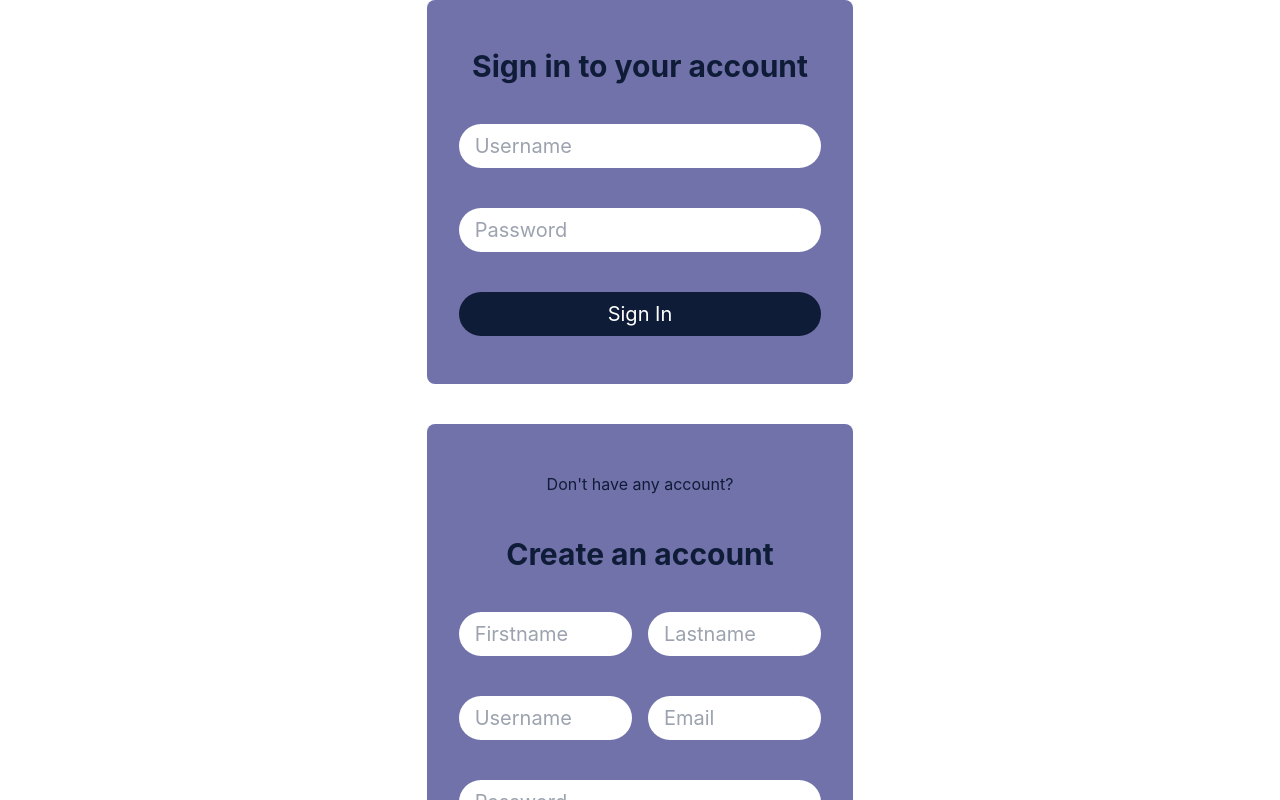
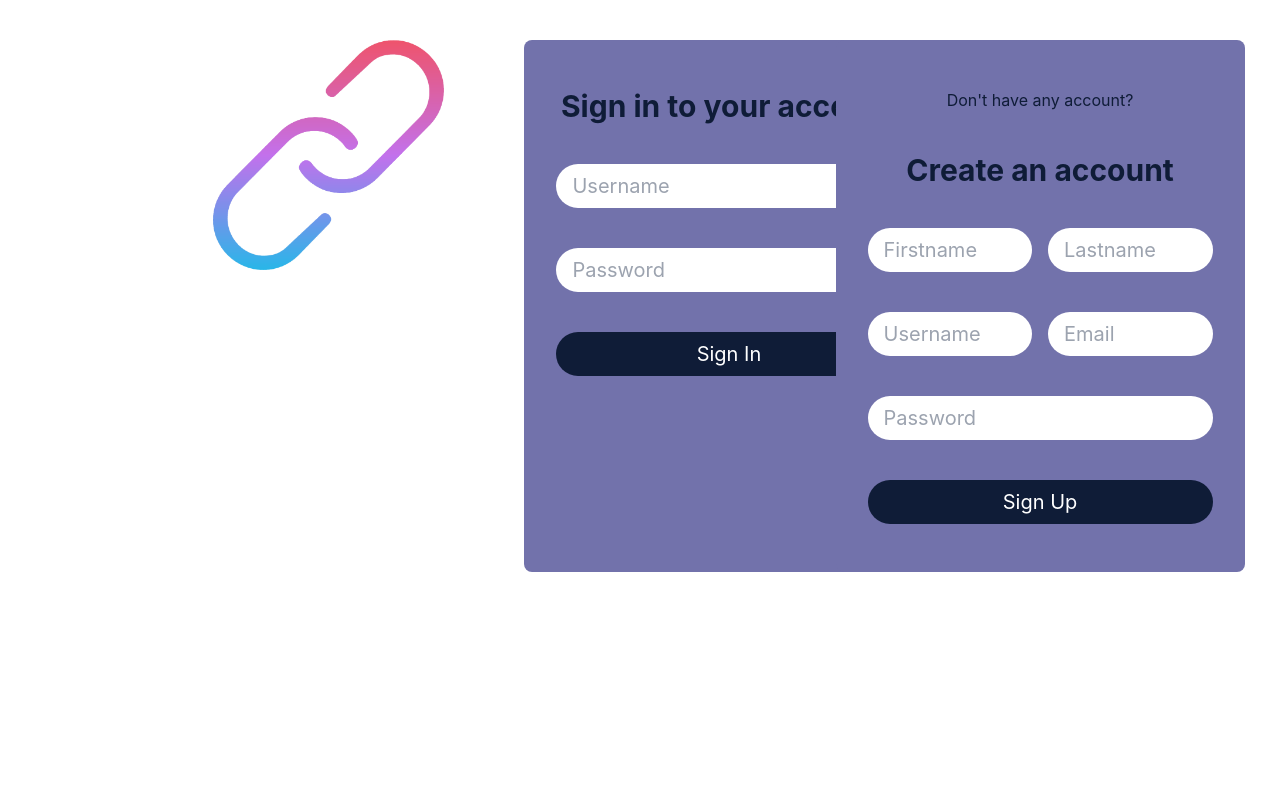
Before and after one commit to jesuisjayus/webproject, a React (Create React App) app in the folder client/: page / in a window 1280 px wide. Shown: the top 800 px of the page. Built offline with nearby package versions, Linux system fonts and the light colour scheme.

Commit message:
Update SignIn.jsx

```diff
--- a/client/src/pages/SignIn/SignIn.jsx
+++ b/client/src/pages/SignIn/SignIn.jsx
@@ -2,8 +2,9 @@ import React from "react";
 
 const SignIn = () => {
     return (
-        <div>
-            <form className="bg-form flex flex-col px-8 py-12 rounded-lg w-8/12 md:w-6/12 mx-auto gap-10">
+        <div className="mt-10 grid grid-cols-3 gap-20">
+            <img src="/logo.png" alt="Logo" width="1000px"/>
+            <form className="bg-form flex flex-col px-8 py-12 rounded-lg  mx-auto gap-10">
                 <h2 className="text-3xl text-text font-bold text-center">
                     Sign in to your account
                 </h2>
@@ -11,7 +12,7 @@ const SignIn = () => {
                 <input type="password" placeholder="Password" className="text-xl px-4 py-2 rounded-full"/>
                 <button className="bg-button text-white text-xl px-4 py-2 rounded-full hover:bg-button-hover">Sign In</button>
             </form>
-            <form className="bg-form flex flex-col px-8 py-12 rounded-lg w-8/12 md:w-6/12 mx-auto my-10 gap-10">
+            <form className="bg-form flex flex-col px-8 py-12 rounded-lg mx-auto gap-10">
                 <p className="mx-auto text-text">Don't have any account?</p>
                 <h2 className="text-3xl text-text font-bold text-center">
                     Create an account
```
